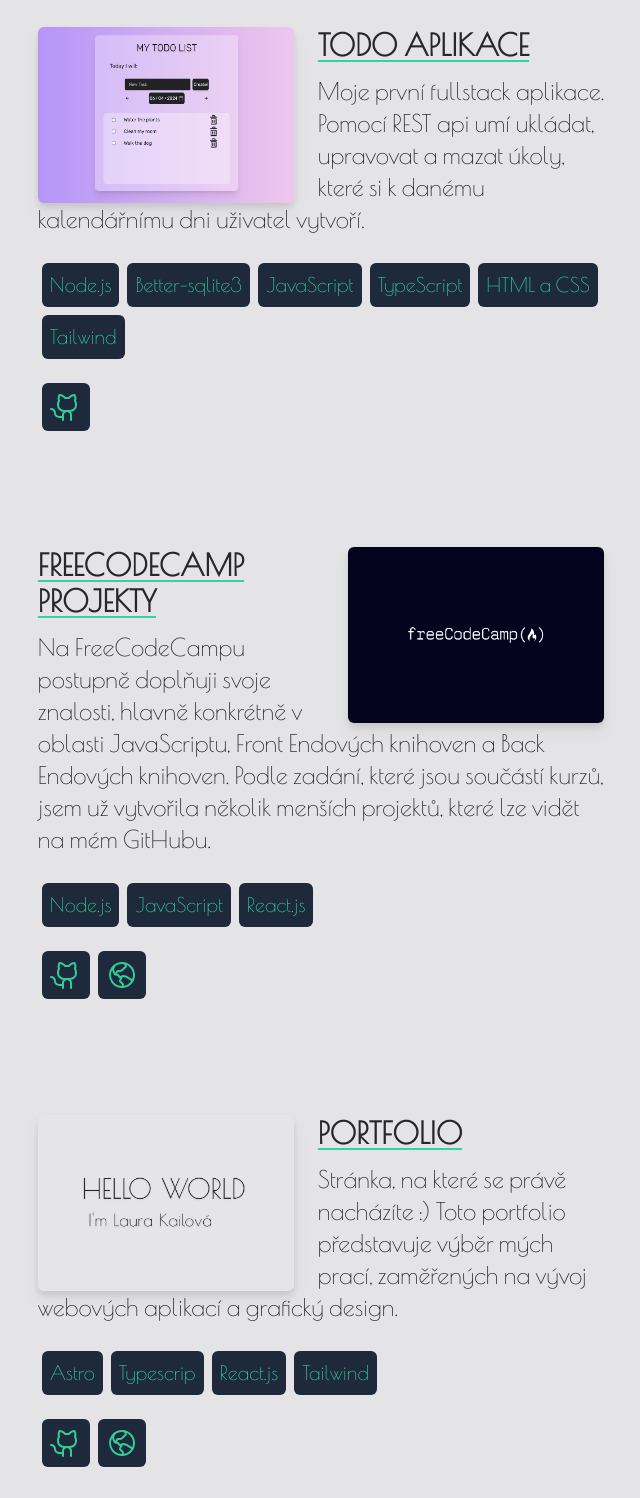
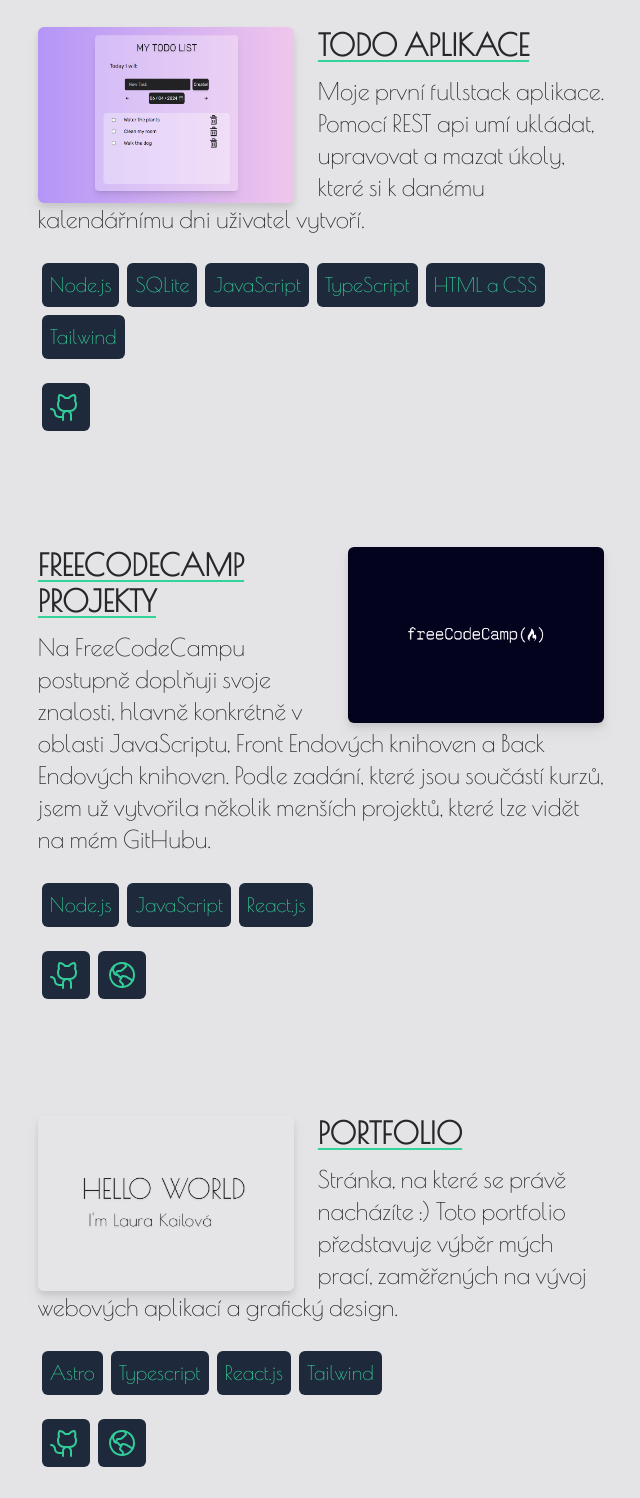
Before and after one commit to Kuoii/portfolio, an Astro site: page / in a window 1280 px wide. Shown: the part 1645-3143 px from the top of the page, without its empty margins (144-784 px from the left). Built offline with nearby package versions, Linux system fonts and the light colour scheme; Astro itself is replaced by a stand-in of ours.

Commit message:
překlepy

```diff
--- a/src/components/Portfolio.tsx
+++ b/src/components/Portfolio.tsx
@@ -9,7 +9,7 @@
             url: "none",
             technologies: [
                 "Node.js",
-                "Better-sqlite3",
+                "SQLite",
                 "JavaScript",
                 "TypeScript",
                 "HTML a CSS",
@@ -32,7 +32,7 @@
                 "Stránka, na které se právě nacházíte :) Toto portfolio představuje výběr mých prací, zaměřených na vývoj webových aplikací a grafický design.",
             git: "https://github.com/Kuoii/portfolio.git",
             url: "https://kailova-portfolio.pages.dev/",
-            technologies: ["Astro", "Typescrip", "React.js", "Tailwind"],
+            technologies: ["Astro", "Typescript", "React.js", "Tailwind"],
         },
     ];
     const handleEvent = (e: MouseEvent) => {
```
